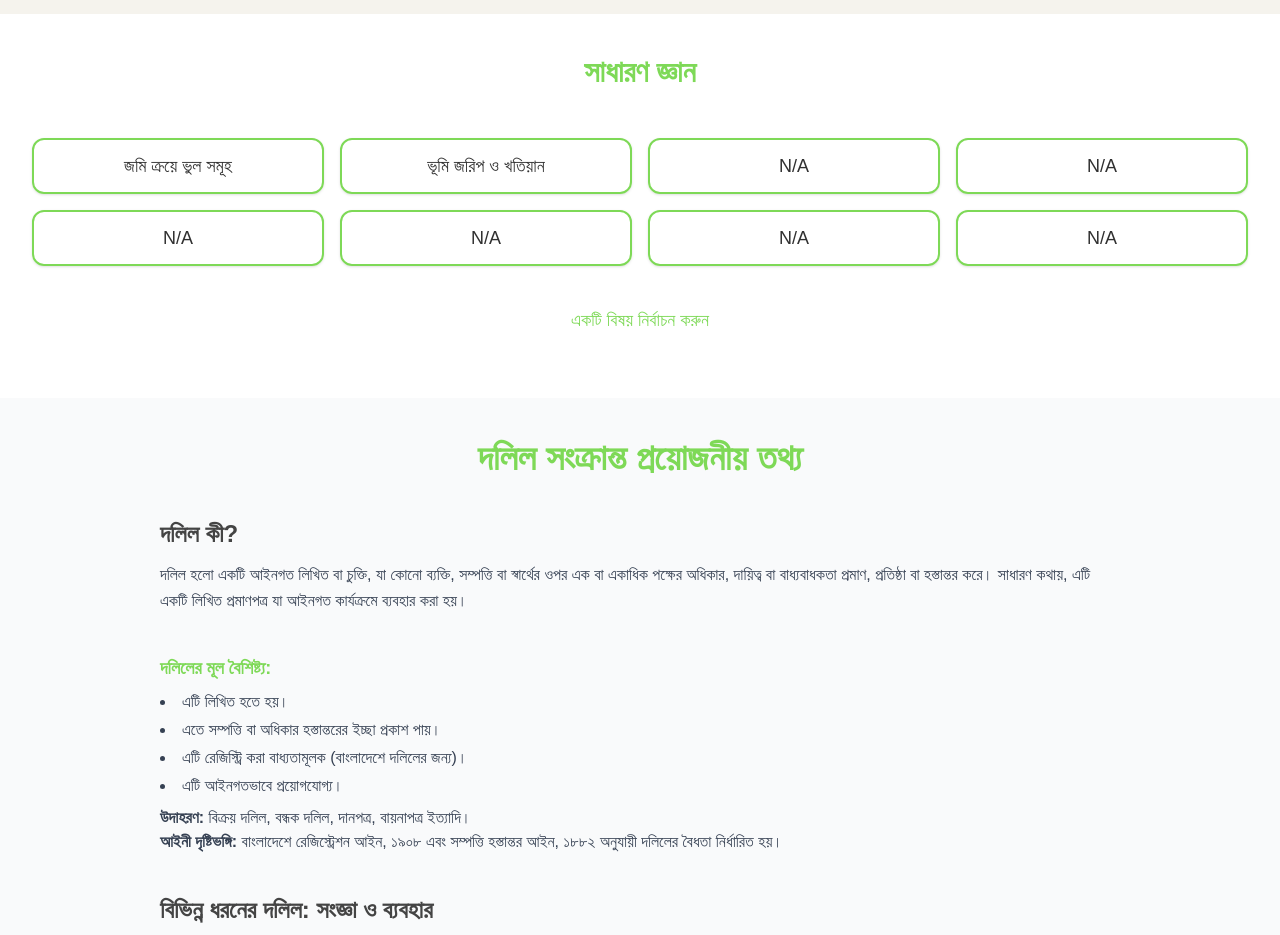
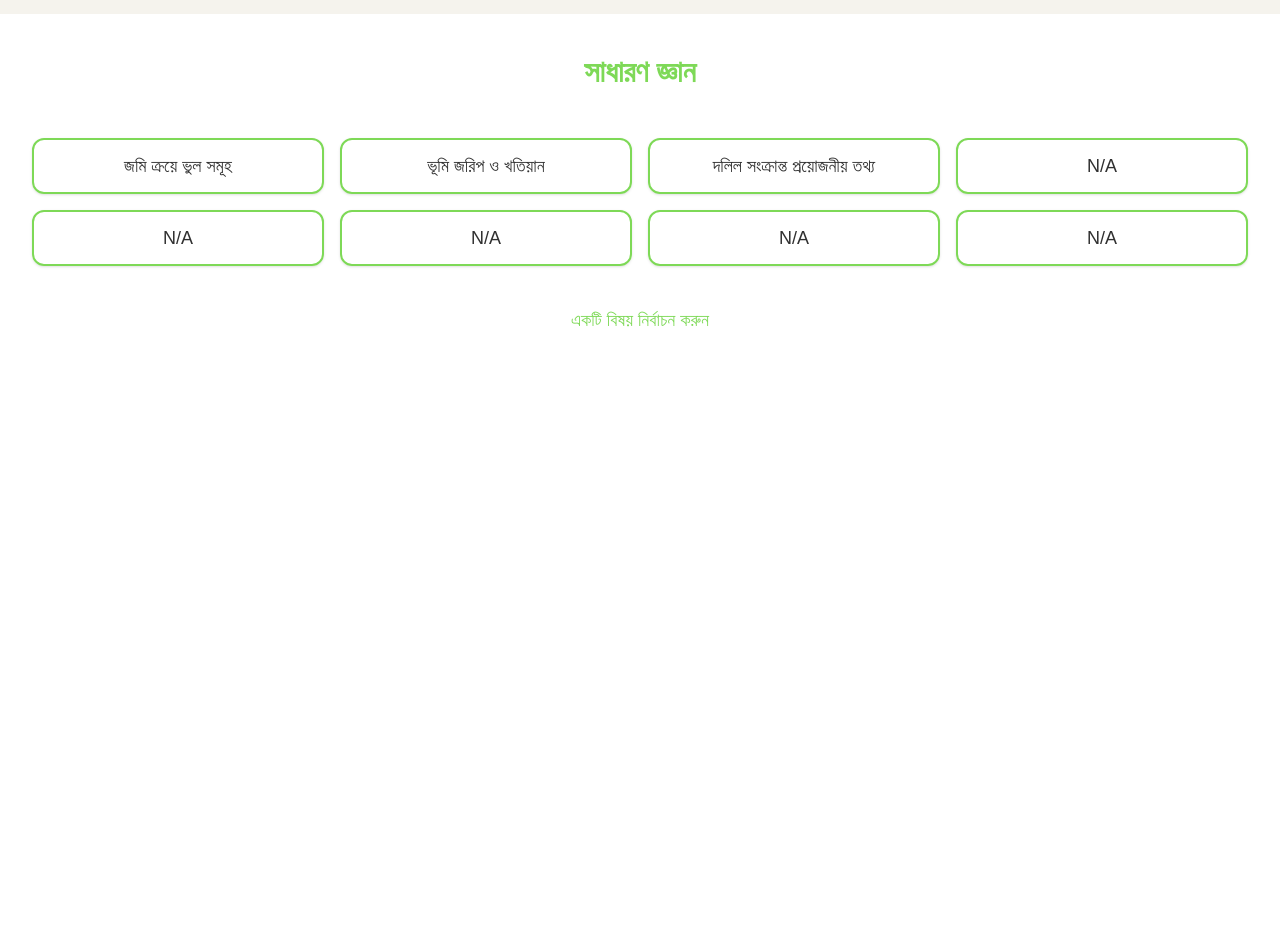
Before and after one commit to safinelahi/BD-land-surveyor, a React (Vite) app: page / in a window 1280 px wide. Shown: the part 9560-10495 px from the top of the page. After the commit the page ends 9958 px from the top, so only its background shows below. Built offline with nearby package versions, Linux system fonts and the light colour scheme.

Commit message:
add a new page -LandDocumentGuide with responsive

```diff
--- a/src/components/pages/GeneralKnowledge.jsx
+++ b/src/components/pages/GeneralKnowledge.jsx
@@ -1,6 +1,8 @@
 import { useState } from "react";
 import LandBuyingMistakes from "../GeneralKnowledgePages/LandBuyingMistakes";
+import LandDocumentGuide from "../GeneralKnowledgePages/LandDocumentGuide";
 import LandSurveyGuide from "../GeneralKnowledgePages/LandSurveyGuide";
+
 
 const GeneralKnowledge = () => {
   const [activePage, setActivePage] = useState(null);
@@ -8,21 +10,22 @@ const GeneralKnowledge = () => {
   const pages = {
     "জমি ক্রয়ে ভুল সমূহ": <LandBuyingMistakes />,
     "ভূমি জরিপ ও খতিয়ান": <LandSurveyGuide />,
+    "দলিল সংক্রান্ত প্রয়োজনীয় তথ্য": <LandDocumentGuide/>,
   };
 
   return (
     <div className="px-4 sm:px-8 mt-10 mb-16">
-      {/* ✅ Title */}
+      {/* Title */}
       <h2 className="text-lg sm:text-2xl md:text-3xl text-center font-bold text-[#7ED957] mb-12">
         সাধারণ জ্ঞান
       </h2>
 
-      {/* ✅ Button Grid */}
+      {/* Button Grid */}
       <div className="grid grid-cols-2 sm:grid-cols-3 md:grid-cols-4 gap-3 sm:gap-4">
         {[
           "জমি ক্রয়ে ভুল সমূহ",
           "ভূমি জরিপ ও খতিয়ান",
-          "N/A",
+          "দলিল সংক্রান্ত প্রয়োজনীয় তথ্য",
           "N/A",
           "N/A",
           "N/A",
--- a/src/main.jsx
+++ b/src/main.jsx
@@ -10,8 +10,6 @@ import LoginPage from "./components/pages/LoginPage.jsx";
 import SignUpPage from "./components/pages/SignupPage.jsx";
 import TermsAndConditions from "./components/pages/TermsAndConditions.jsx";
 
-
-import LandDocumentGuide from "./components/GeneralKnowledgePages/LandDocumentGuide.jsx";
 import GeneralKnowledge from "./components/pages/GeneralKnowledge.jsx";
 import SurveyorsDetails from "./components/pages/SurveyorsDetails.jsx";
 import "./index.css";
@@ -29,7 +27,5 @@ createRoot(document.getElementById("root")).render(
     <LoginPage></LoginPage>
     <SignUpPage></SignUpPage>
     <GeneralKnowledge></GeneralKnowledge>
-    <LandDocumentGuide></LandDocumentGuide>
-
   </StrictMode>
 );
```
